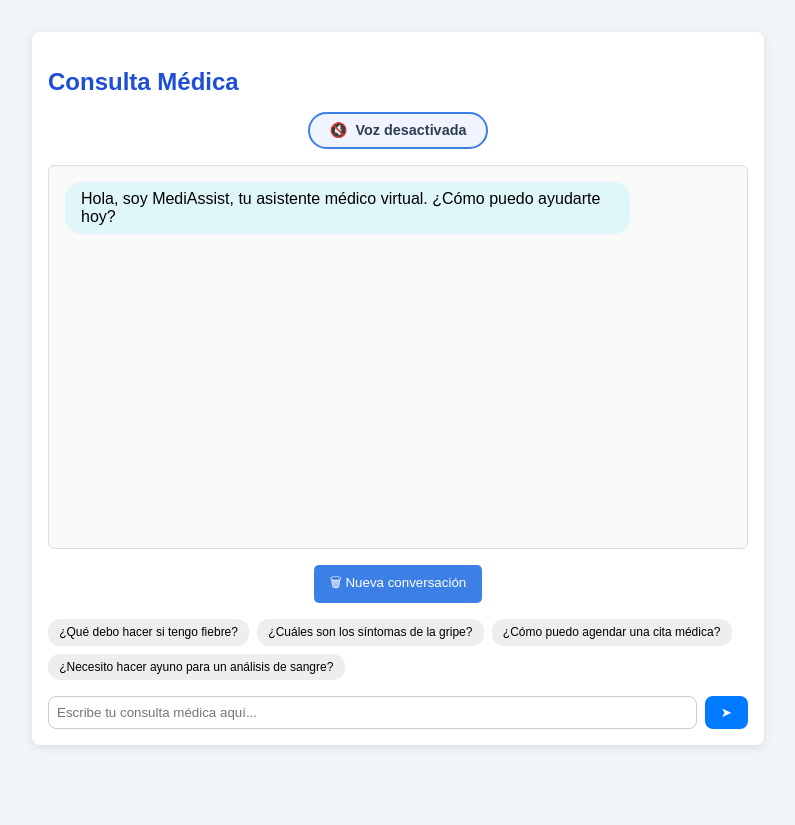
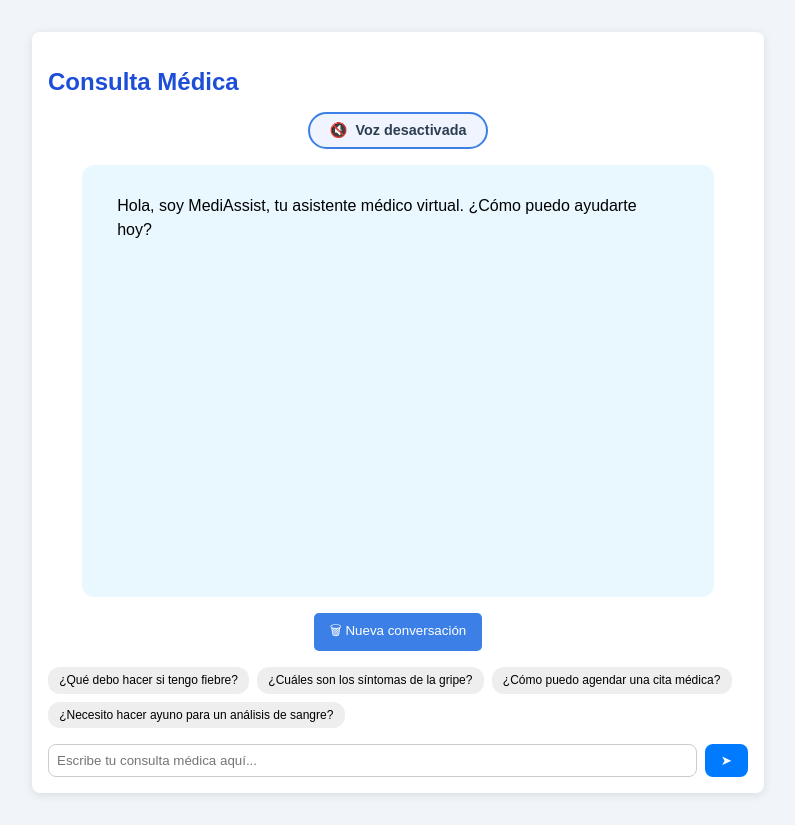
Before and after one commit to DanDardon/Frontend_chatbot, a React (Vite) app: page / in a window 1280 px wide. Shown: the whole page, without its empty margins (242-1037 px from the left). Before the commit the page ends 800 px from the top, so only its background shows below. Built offline with nearby package versions, Linux system fonts and the light colour scheme.

Commit message:
Update index.css

```diff
--- a/src/index.css
+++ b/src/index.css
@@ -13,22 +13,34 @@ body {
   padding: 1rem;
 }
 
-
 .chat-box {
-  height: 350px;
+  max-height: 55vh;       /* Aumenta la altura visible */
+  min-height: 400px;      /* Altura mínima más generosa */
+  width: 100%;
   overflow-y: auto;
   padding: 1rem;
-  border: 1px solid #ddd;
-  border-radius: 6px;
-  background-color: #f9f9f9;
+  background-color: #e9f8ff;
+  border-radius: 12px;
+  margin: 0 auto 1rem auto;
+  transition: all 0.3s ease-in-out;
 }
+
 
 .chat-message {
   margin-bottom: 10px;
 }
 
-.chat-message.bot {
-  text-align: left;
+.chat-message {
+  opacity: 0;
+  transform: translateY(10px);
+  animation: fadeInUp 0.4s ease forwards;
+}
+
+@keyframes fadeInUp {
+  to {
+    opacity: 1;
+    transform: translateY(0);
+  }
 }
 
 .chat-message.usuario {
@@ -36,11 +48,18 @@ body {
 }
 
 .chat-bubble {
-  display: inline-block;
-  padding: 0.5rem 1rem;
+  max-width: 90%;
+  padding: 0.8rem 1.2rem;
+  font-size: 1rem;
+  line-height: 1.5;
   border-radius: 16px;
-  background-color: #e0f7fa;
-  max-width: 80%;
+  transition: transform 0.3s ease-in-out;
+}
+
+@media (min-width: 768px) {
+  .chat-box {
+    max-width: 600px;
+  }
 }
 
 .chat-bubble.usuario {
```
